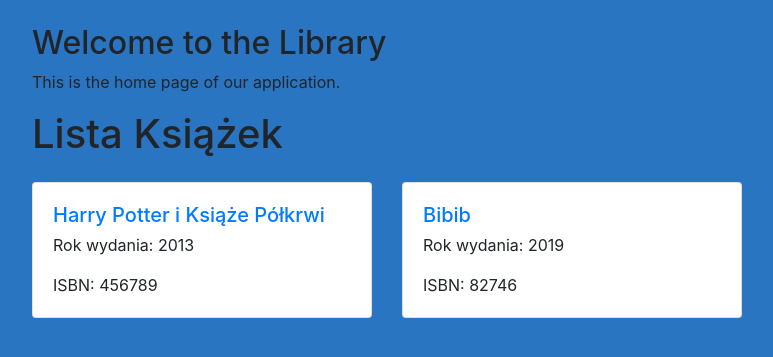
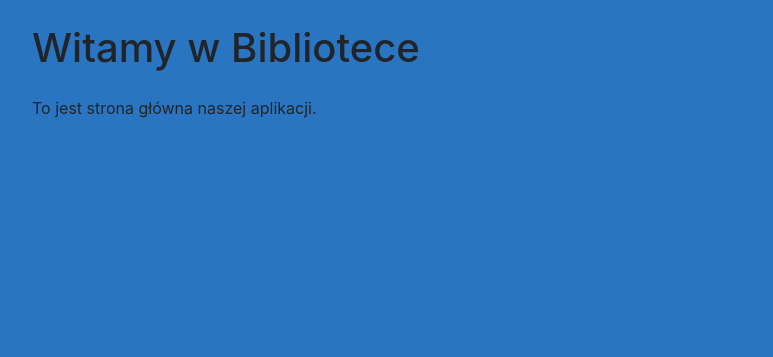
Before and after one commit to popsiii/biblioteka, a Django app: page / in a window 1280 px wide. Shown: the part 56-413 px from the top of the page, without its empty margins (68-841 px from the left). Run offline with Django 5.2, Linux system fonts and the light colour scheme; a user stored in the database is signed in; data comes from the database, SQL or seed files in the repository; both versions use the stored data as it was after the commit; some libraries are stand-ins or nearby versions.

Commit message:
og_state z crudem

```diff
--- a/myproject/myapp/templates/home.html
+++ b/myproject/myapp/templates/home.html
@@ -1,33 +1,11 @@
 {% extends "base.html" %}
 
 {% block content %}
-<div class="container mt-4">
-    <h2>Welcome to the Library</h2>
-    <p>This is the home page of our application.</p>
-
-    <h1 class="mb-4">Lista Książek</h1>
+<div class="container">
+    <h1 class="mb-4">Witamy w Bibliotece</h1>
+    <p>To jest strona główna naszej aplikacji.</p>
     {% if is_superuser %}
-    <a href="{% url 'myapp/dodaj_ksiazke' %}" class="btn btn-primary mb-3">Dodaj Książkę</a>
+    <a href="{% url 'dodaj_ksiazke' %}" class="btn btn-primary mb-3">Dodaj Książkę</a>
     {% endif %}
-    <div class="row">
-        {% for ksiazka in ksiazki %}
-        <div class="col-md-4">
-            <div class="card mb-4">
-                <div class="card-body">
-                    <h5 class="card-title">
-                        <a href="{% url 'myapp/szczegoly_ksiazki' ksiazka.id %}">{{ ksiazka.tytul }}</a>
-                    </h5>
-                    <h6 class="card-subtitle mb-2 text-muted">{{ ksiazka.get_autor }}</h6>
-                    <p class="card-text">Rok wydania: {{ ksiazka.rok_wydania }}</p>
-                    <p class="card-text">ISBN: {{ ksiazka.ISBN }}</p>
-                    {% if is_superuser %}
-                    <a href="{% url 'myapp/edytuj_ksiazke' ksiazka.id %}" class="btn btn-warning text-white">Edytuj</a>
-                    <a href="{% url 'myapp/usun_ksiazke' ksiazka.id %}" class="btn btn-danger text-white">Usuń</a>
-                    {% endif %}
-                </div>
-            </div>
-        </div>
-        {% endfor %}
-    </div>
 </div>
 {% endblock %}
```
Also changed, not shown: myproject/db.sqlite3.
